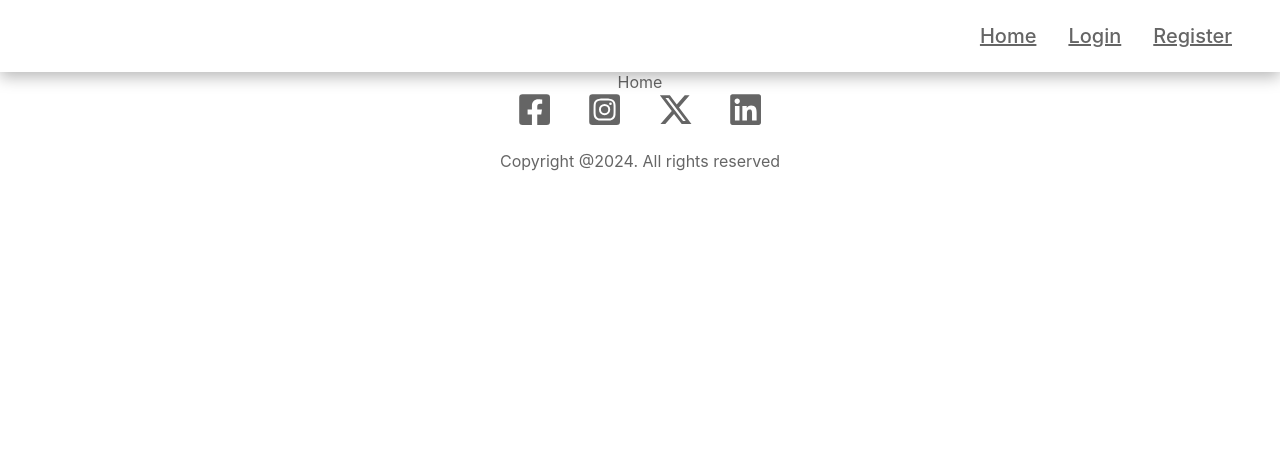
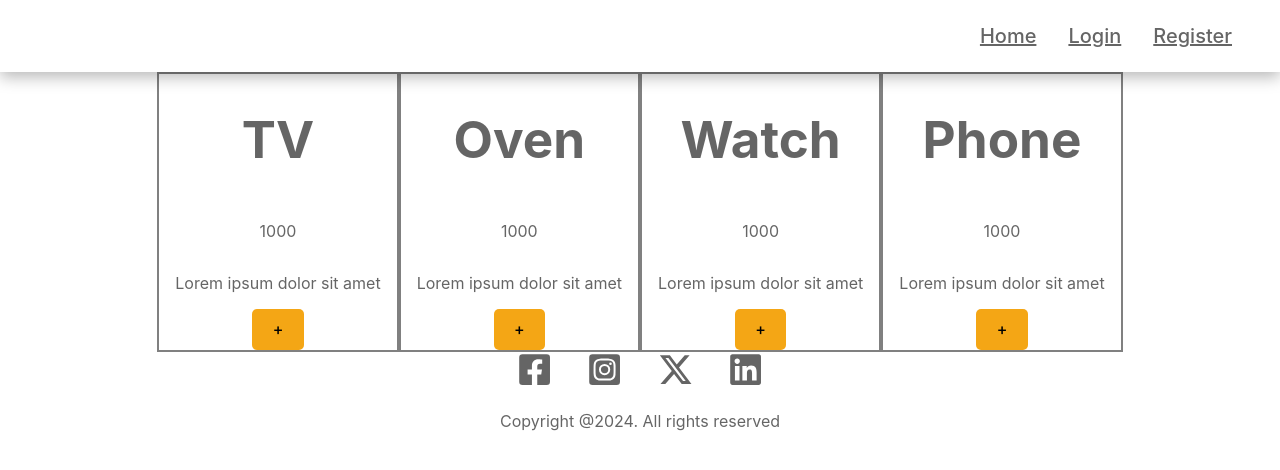
Before and after one commit to Denzel60/E-commerce-Grand-Project, a React (Vite) app in the folder client/: page / in a window 1280 px wide. Shown: the top 470 px of the page. Built offline with nearby package versions, Linux system fonts and the light colour scheme.

Commit message:
"Updated Cart, Dashboard, Home, and Login pages with new functionality and styling"

```diff
--- a/client/src/Pages/Cart/Cart.jsx
+++ b/client/src/Pages/Cart/Cart.jsx
@@ -1,6 +1,19 @@
+import useItemStore from "../../store/AddItemCart"
+
 function Cart() {
+    const cartItems = useItemStore((state) => state.cartItems)
     return (
-        <div>Cart</div>
+        <div>
+            <div className="electronic-items">
+                {cartItems.map((item, i) => (
+                    <div className="items" key={i}>
+                        <h1>{item.name}</h1>
+                        <p>{item.price}</p>
+                        <p>{item.description}</p>
+                    </div>
+                ))}
+            </div>
+        </div>
     )
 }
 
--- a/client/src/Pages/Dashboard/Dashboard.jsx
+++ b/client/src/Pages/Dashboard/Dashboard.jsx
@@ -1,6 +1,56 @@
+import useItemStore from '../../store/AddItemCart'
+
 function Dashboard() {
+    const addItemCart = useItemStore((state) => state.addItemCart)
+    const cartItems = useItemStore((state) => state.cartItems)
+
+    const electronics = [
+        {
+            name: 'TV',
+            price: 1000,
+            description: "Lorem ipsum dolor sit amet"
+        },
+        {
+            name: 'Oven',
+            price: 1000,
+            description: "Lorem ipsum dolor sit amet"
+        },
+        {
+            name: 'Watch',
+            price: 1000,
+            description: "Lorem ipsum dolor sit amet"
+        },
+        {
+            name: 'Phone',
+            price: 1000,
+            description: "Lorem ipsum dolor sit amet"
+        },
+    ]
+
+    const handleAddItem = (elect) => {
+        addItemCart(
+            {
+                id: Math.ceil(Math.random() * 1000000),
+                name: elect.name,
+                price: elect.price,
+                description: elect.description,
+            }
+        )
+        console.log(cartItems)
+    }
     return (
-        <div>Dashboard</div>
+        <div>
+            <div className="electronic-items">
+                {electronics.map((elect, i) => (
+                    <div className="items" key={i}>
+                        <h1>{elect.name}</h1>
+                        <p>{elect.price}</p>
+                        <p>{elect.description}</p>
+                        <button onClick={() => handleAddItem(elect)}>+</button>
+                    </div>
+                ))}
+            </div>
+        </div>
     )
 }
 
--- a/client/src/Pages/Home/Home.css
+++ b/client/src/Pages/Home/Home.css
@@ -0,0 +1,12 @@
+.electronic-items{
+    display: flex;
+    justify-content: center;
+    align-items: center;
+}
+.items{
+    display: flex;
+    justify-content: center;
+    align-items: center;
+    flex-direction: column;
+    border: 2px solid grey;
+}
--- a/client/src/Pages/Home/Home.jsx
+++ b/client/src/Pages/Home/Home.jsx
@@ -1,6 +1,48 @@
+import './Home.css'
+import { useNavigate } from "react-router-dom"
+
 function Home() {
+    const navigate = useNavigate();
+
+    const electronics = [
+        {
+            name: 'TV',
+            price: 1000,
+            description: "Lorem ipsum dolor sit amet"
+        },
+        {
+            name: 'Oven',
+            price: 1000,
+            description: "Lorem ipsum dolor sit amet"
+        },
+        {
+            name: 'Watch',
+            price: 1000,
+            description: "Lorem ipsum dolor sit amet"
+        },
+        {
+            name: 'Phone',
+            price: 1000,
+            description: "Lorem ipsum dolor sit amet"
+        },
+    ]
+
+    const handleAddItem = () => {
+        navigate("/login")
+    }
     return (
-        <div>Home</div>
+        <div>
+            <div className="electronic-items">
+                {electronics.map((elect, i) => (
+                    <div className="items" key={i}>
+                        <h1>{elect.name}</h1>
+                        <p>{elect.price}</p>
+                        <p>{elect.description}</p>
+                        <button onClick={() => handleAddItem(elect)}>+</button>
+                    </div>
+                ))}
+            </div>
+        </div>
     )
 }
 
--- a/client/src/Pages/Login/Login.jsx
+++ b/client/src/Pages/Login/Login.jsx
@@ -7,11 +7,6 @@ import * as Yup from 'yup'
 function Login() {
     const navigate = useNavigate();
     const setAuth = useAuthStore((state) => state.setAuth)
-
-    // const handleLogin = () => {
-    //     setAuth(true)
-    //     navigate('/dashboard')
-    // }
 
     const style = {
         color: "red"
--- /dev/null
+++ b/client/src/store/AddItemCart.js
@@ -0,0 +1,14 @@
+import { create } from "zustand";
+import { devtools, persist } from "zustand/middleware";
+
+const itemStore = (set) => ({
+  cartItems: [],
+
+  addItemCart: (cartItem) =>
+    set((previousState) => {
+      return { cartItems: [cartItem, ...previousState.cartItems] };
+    }),
+});
+
+const useItemStore = create(devtools(persist(itemStore, { name: "Item" })));
+export default useItemStore;
```
